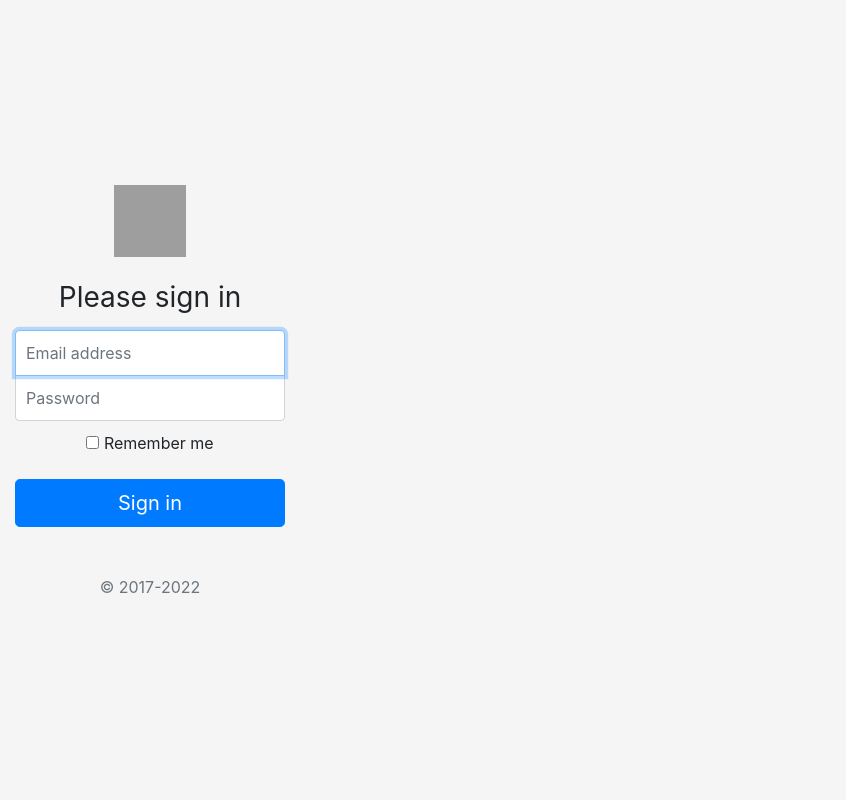
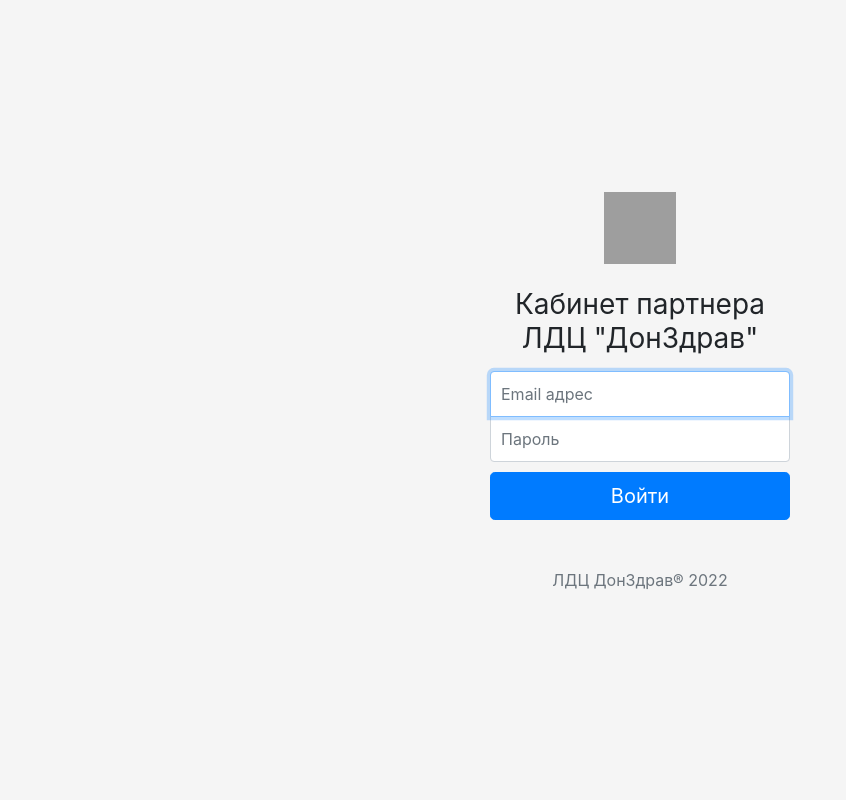
Before and after one commit to rzrwolf/cab_partner, a Django app: page / in a window 1280 px wide. Shown: the whole page, without its empty margins (0-846 px from the left). Run offline with Django 4.2, Linux system fonts and the light colour scheme; parts of the project's set-up code (start-up, migrations or seed data) failed here and were passed over; some libraries are stand-ins or nearby versions; grey boxes are pictures that could not be loaded.

Commit message:
login form

```diff
--- a/media/static/css/login.css
+++ /dev/null
@@ -1,53 +0,0 @@
-html,
-body {
-  height: 100%;
-
-}
-
-
-
-body {
-  display: -ms-flexbox;
-  display: flex;
-  -ms-flex-align: center;
-  align-items: center;
-  padding-top: 40px;
-  padding-bottom: 40px;
-  background-color: #f5f5f5;
-}
-
-.login-container {
-  display: -ms-flex;
-  display: block;
-  max-width: 400px;
-}
-
-.form-signin {
-  width: 100%;
-  max-width: 330px;
-  padding: 15px;
-  margin: auto;
-}
-.form-signin .checkbox {
-  font-weight: 400;
-}
-.form-signin .form-control {
-  position: relative;
-  box-sizing: border-box;
-  height: auto;
-  padding: 10px;
-  font-size: 16px;
-}
-.form-signin .form-control:focus {
-  z-index: 2;
-}
-.form-signin input[type="email"] {
-  margin-bottom: -1px;
-  border-bottom-right-radius: 0;
-  border-bottom-left-radius: 0;
-}
-.form-signin input[type="password"] {
-  margin-bottom: 10px;
-  border-top-left-radius: 0;
-  border-top-right-radius: 0;
-}
--- /dev/null
+++ b/media/static/styles/login.css
@@ -0,0 +1,57 @@
+html,
+body {
+    height: 100%;
+
+}
+
+
+body {
+    display: -ms-flexbox;
+    display: flex;
+    -ms-flex-align: center;
+    align-items: center;
+    padding-top: 40px;
+    padding-bottom: 40px;
+    background-color: #f5f5f5;
+    justify-content: center;
+}
+
+.login-container {
+
+
+}
+
+.form-signin {
+    width: 100%;
+    max-width: 330px;
+    padding: 15px;
+    margin: auto;
+}
+
+.form-signin .checkbox {
+    font-weight: 400;
+}
+
+.form-signin .form-control {
+    position: relative;
+    box-sizing: border-box;
+    height: auto;
+    padding: 10px;
+    font-size: 16px;
+}
+
+.form-signin .form-control:focus {
+    z-index: 2;
+}
+
+.form-signin input[type="email"] {
+    margin-bottom: -1px;
+    border-bottom-right-radius: 0;
+    border-bottom-left-radius: 0;
+}
+
+.form-signin input[type="password"] {
+    margin-bottom: 10px;
+    border-top-left-radius: 0;
+    border-top-right-radius: 0;
+}
--- a/templates/login.html
+++ b/templates/login.html
@@ -3,6 +3,7 @@
 <!doctype html>
 <html lang="en">
 <head>
+        <meta charset="utf-8">
     <link rel="stylesheet" href="https://cdn.jsdelivr.net/npm/bootstrap@4.3.1/dist/css/bootstrap.min.css"
           integrity="sha384-ggOyR0iXCbMQv3Xipma34MD+dH/1fQ784/j6cY/iJTQUOhcWr7x9JvoRxT2MZw1T" crossorigin="anonymous">
     <link rel="stylesheet" href="/media/static/styles/bundle.css">
@@ -10,32 +11,28 @@
             integrity="sha384-JjSmVgyd0p3pXB1rRibZUAYoIIy6OrQ6VrjIEaFf/nJGzIxFDsf4x0xIM+B07jRM"
             crossorigin="anonymous"></script>
     <link rel="stylesheet" href="https://cdn.jsdelivr.net/npm/bootstrap-icons@1.9.1/font/bootstrap-icons.css">
-    <meta charset="utf-8">
+
     <meta name="viewport" content="width=device-width, initial-scale=1, shrink-to-fit=no">
     <meta name="description" content="">
-    <link rel="stylesheet" href="{% static "/css/login.css" %}">
+    <link rel="stylesheet" href="{% static "/styles/login.css" %}">
 
 </head>
 <body class="text-center">
 
-<div class="login-container">
+
 
 <form class="form-signin">
-    <img class="mb-4" src="../assets/brand/bootstrap-solid.svg" alt="" width="72" height="72">
-    <h1 class="h3 mb-3 font-weight-normal">Please sign in</h1>
+    <img class="mb-4" src="{% static 'images/logo.png' %}" alt="" width="72" height="72">
+    <h1 class="h3 mb-3 font-weight-normal">Кабинет партнера ЛДЦ "ДонЗдрав"</h1>
     <label for="inputEmail" class="sr-only">Email address</label>
-    <input type="email" id="inputEmail" class="form-control" placeholder="Email address" required autofocus>
+    <input type="email" id="inputEmail" class="form-control" placeholder="Email адрес" required autofocus>
     <label for="inputPassword" class="sr-only">Password</label>
-    <input type="password" id="inputPassword" class="form-control" placeholder="Password" required>
-    <div class="checkbox mb-3">
-        <label>
-            <input type="checkbox" value="remember-me"> Remember me
-        </label>
-    </div>
-    <button class="btn btn-lg btn-primary btn-block" type="submit">Sign in</button>
-    <p class="mt-5 mb-3 text-muted">&copy; 2017-2022</p>
+    <input type="password" id="inputPassword" class="form-control" placeholder="Пароль" required>
+
+    <button class="btn btn-lg btn-primary btn-block" type="submit">Войти</button>
+    <p class="mt-5 mb-3 text-muted">ЛДЦ ДонЗдрав&reg; 2022</p>
 </form>
 
-</div>
+
 </body>
 </html>
```
Also changed, not shown: cab_partner/settings.py (+13 -2 lines).
